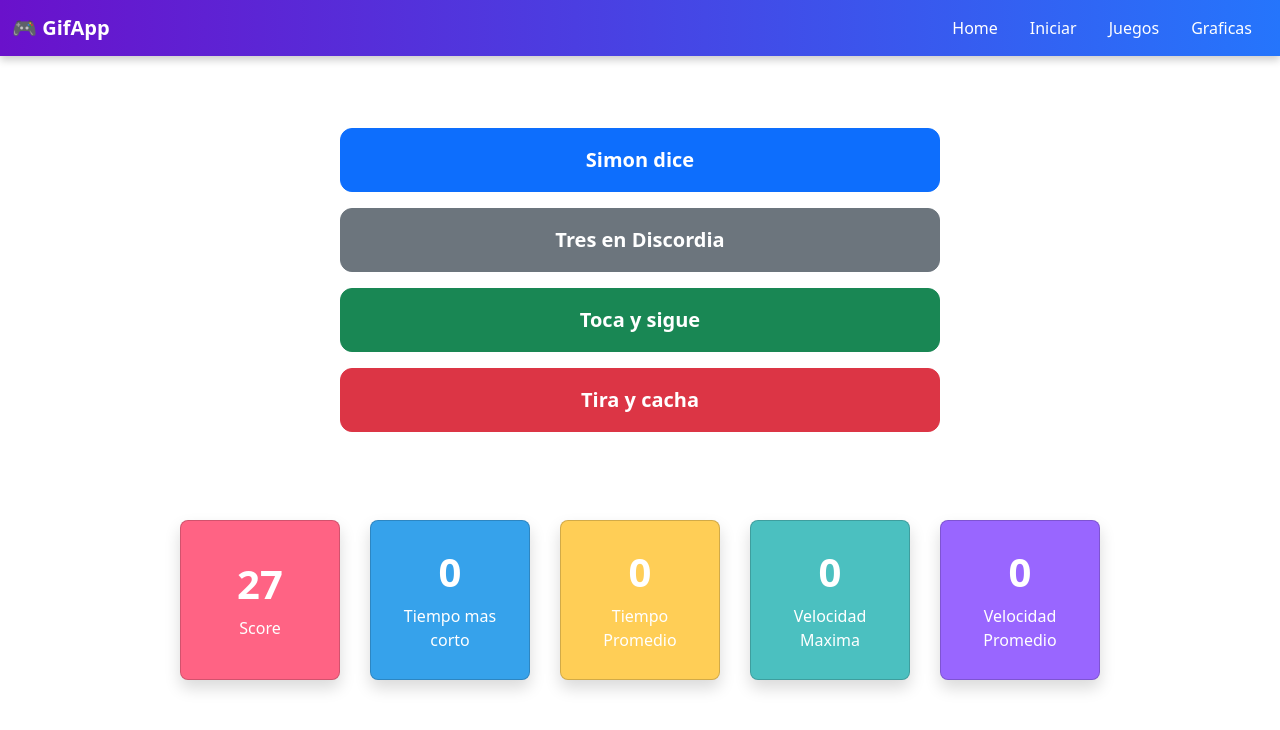
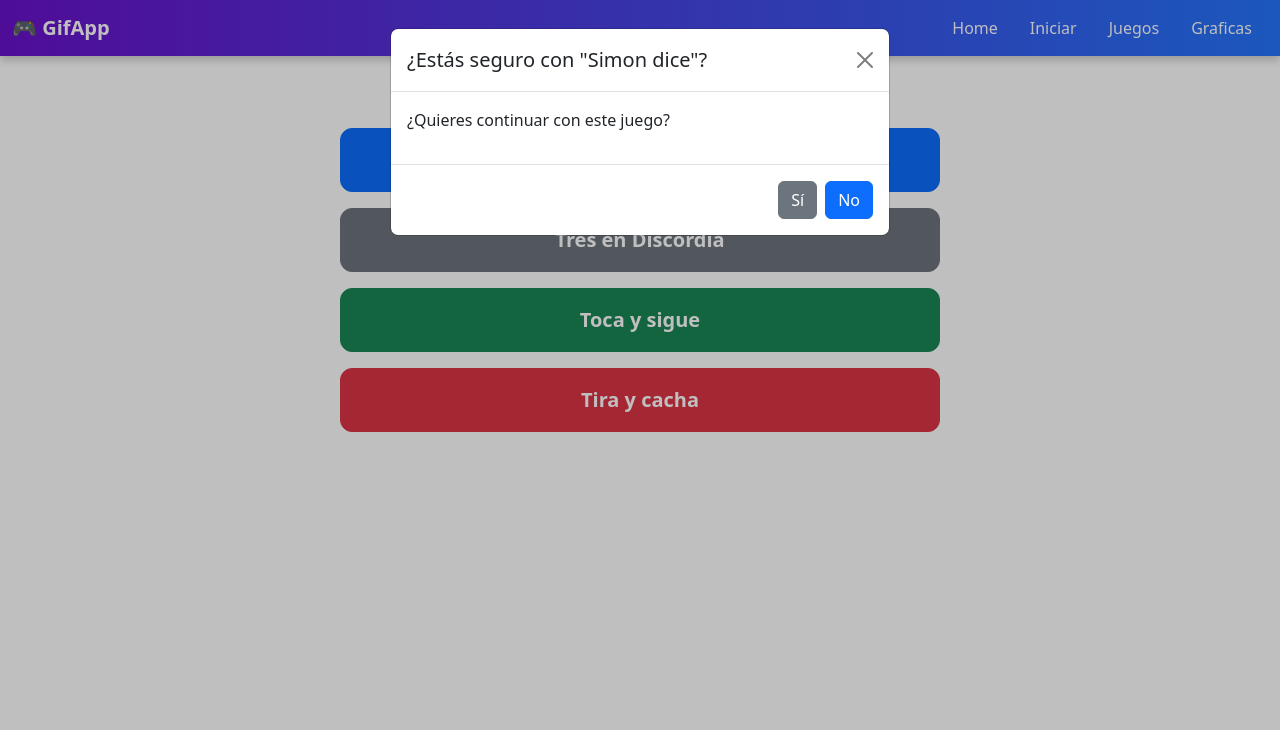
Before and after one commit to FernandoRamirezCruz/famex, a Vue app: page /games in a window 1280 px wide. Both pictures are taken after a click on the button "Simon dice". Shown: the top 730 px of the page. Built offline with nearby package versions, Linux system fonts and the light colour scheme.

Commit message:
Modal creado correctamente

```diff
--- /dev/null
+++ b/src/components/GameModal.vue
@@ -0,0 +1,67 @@
+<template>
+  <div class="modal-overlay" v-if="showModal">
+    <div class="modal fade show d-block" tabindex="-1" role="dialog">
+      <div class="modal-dialog">
+        <div class="modal-content">
+          <div class="modal-header">
+            <h5 class="modal-title">¿Estás seguro con "{{ game_name }}"?</h5>
+            <button type="button" class="btn-close" @click="closeModal" aria-label="Close"></button>
+          </div>
+          <div class="modal-body">
+            <p>¿Quieres continuar con este juego?</p>
+          </div>
+          <div class="modal-footer">
+            <button type="button" class="btn btn-secondary" @click="closeModal">Sí</button>
+            <button type="button" class="btn btn-primary" @click="closeModal">No</button>
+          </div>
+        </div>
+      </div>
+    </div>
+    <!-- Fondo oscuro -->
+    <div class="modal-backdrop fade show"></div>
+  </div>
+</template>
+
+<script>
+export default {
+  props: {
+    game_name: {
+      type: String,
+      required: true
+    },
+    showModal: {
+      type: Boolean,
+      default: false
+    }
+  },
+  methods: {
+    closeModal() {
+      this.$emit('update:showModal', false);
+    }
+  },
+}
+</script>
+
+<style scoped>
+.modal-overlay {
+  position: fixed;
+  top: 0;
+  left: 0;
+  width: 100vw;
+  height: 100vh;
+  overflow: hidden;
+  z-index: 1050;
+}
+
+/* Asegura que el fondo también esté en la jerarquía visual */
+.modal-backdrop {
+  position: fixed;
+  top: 0;
+  left: 0;
+  width: 100vw;
+  height: 100vh;
+  z-index: 1040;
+  background-color: rgba(0, 0, 0, 0.5);
+}
+</style>
+odal = false;
--- a/src/router/index.js
+++ b/src/router/index.js
@@ -7,6 +7,7 @@ import LoginView from '../views/LoginView.vue'
 import RegisterView from '../views/RegisterView.vue'
 import GamesView from '../views/GamesView.vue'
 import GraphicsView from '../views/GraphicsView.vue'
+import ScoresView from '../views/ScoresView.vue'
 const router = createRouter({
     history: createWebHistory(),
     routes: [
@@ -35,9 +36,14 @@ const router = createRouter({
         component: GraphicsView,
     },
     {
+        path: '/Scores',
+        name: 'scores',
+        component: ScoresView
+    },
+    {
       path: '/:pathMatch(.*)*',
       redirect: '/',
-    },
+    }
   ],
 })
 
--- a/src/views/GamesView.vue
+++ b/src/views/GamesView.vue
@@ -1,50 +1,43 @@
 <template>
   <!-- Botones superiores -->
-    <div class="d-flex flex-column align-items-center justify-content-center gap-3 py-5">
+  <div class="d-flex flex-column align-items-center justify-content-center gap-3 py-5" >
     <div class="w-70 custom-btn-group">
-      <button type="button" class="btn btn-primary w-100 mb-3">Simon dice</button>
-      <button type="button" class="btn btn-secondary w-100 mb-3">Tres en Discordia</button>
-      <button type="button" class="btn btn-success w-100 mb-3">Toca y sigue</button>
-      <button type="button" class="btn btn-danger w-100 mb-3">Tira y cacha</button>
+      <button type="button" class="btn btn-primary w-100 mb-3" @click="openModal('Simon dice')">Simon dice</button>
+      <button type="button" class="btn btn-secondary w-100 mb-3" @click="openModal('Tres en Discordia')">Tres en Discordia</button>
+      <button type="button" class="btn btn-success w-100 mb-3" @click="openModal('Toca y sigue')">Toca y sigue</button>
+      <button type="button" class="btn btn-danger w-100 mb-3" @click="openModal('Tira y cacha')">Tira y cacha</button>
     </div>
   </div>
 
-    <!-- Tarjetas tipo contador -->
-    <div class="container mt-4">
-      <div class="row justify-content-center gy-3">
-        <div
-          class="col-6 col-sm-4 col-md-3 col-lg-2 d-flex justify-content-center"
-          v-for="(label, index) in chartData.labels"
-          :key="index"
-        >
-          <div
-            class="card text-center shadow w-100"
-            :style="{ backgroundColor: chartData.colors[index], color: 'white', height: '10rem', maxWidth: '10rem' }"
-          >
-            <div class="card-body d-flex flex-column align-items-center justify-content-center p-3">
-              <div class="display-3 fw-bold">
-                {{ scores[index] || 0 }}
-              </div>
-              <div class="mt-2">
-                {{ label }}
-              </div>
-            </div>
-          </div>
-        </div>
-      </div>
-    </div>
+  <!-- Modal -->
+<GameModal
+  v-model:showModal="showModal"
+  :game_name="game_name"
+/>
+
 </template>
 
 <script>
+import GameModal from '@/components/GameModal.vue'; // Asegúrate de que la ruta sea correcta
+
 export default {
+  components: {
+    GameModal
+  },
   data() {
     return {
-        chartData: {
-          labels: ['Score', 'Tiempo mas corto', 'Tiempo Promedio', 'Velocidad Maxima','Velocidad Promedio' ],
-          colors: ['#FF6384', '#36A2EB', '#FFCE56', '#4BC0C0','#9966FF'],
+      game_name: '######',
+      showModal: false, // Definido correctamente
+      alertMessage: '¡Bienvenido a la sección de juegos!',
+      alertType: 'success',
+      showAlert: true
+    };
   },
-        scores: [27, 0, 0, 0]
-      };
+  methods:{
+    openModal(gameName) {
+      this.game_name = gameName;
+      this.showModal = true; // Cambia el valor a true para abrir el modal
+    }
   }
 };
 </script>
--- a/src/views/ScoresView.vue
+++ b/src/views/ScoresView.vue
@@ -0,0 +1,48 @@
+<template>
+  <h1 class="text-center text-danger">{{ game_name }}</h1>
+  <!-- Tarjetas tipo contador -->
+  <div class="container mt-4">
+    <div class="row justify-content-center gy-3">
+      <div
+        class="col-6 col-sm-4 col-md-3 col-lg-2 d-flex justify-content-center"
+        v-for="(label, index) in chartData.labels"
+        :key="index"
+      >
+        <div
+          class="card text-center shadow w-100"
+          :style="{ backgroundColor: chartData.colors[index], color: 'white', height: '10rem', maxWidth: '10rem' }"
+        >
+          <div class="card-body d-flex flex-column align-items-center justify-content-center p-3">
+            <div class="display-3 fw-bold">
+              {{ scores[index] || 0 }}
+            </div>
+            <div class="mt-2">
+              {{ label }}
+            </div>
+          </div>
+        </div>
+      </div>
+    </div>
+  </div>
+
+
+
+</template>
+
+<script>
+
+export default {
+
+  data() {
+    return {
+
+      chartData: {
+        labels: ['Score', 'Tiempo más corto', 'Tiempo Promedio', 'Velocidad Máxima', 'Velocidad Promedio'],
+        colors: ['#FF6384', '#36A2EB', '#FFCE56', '#4BC0C0', '#9966FF']
+      },
+      scores: [27, 0, 0, 0],
+
+    };
+  }
+};
+</script>
```
Lines whose indentation alone changed are shown as unchanged.
